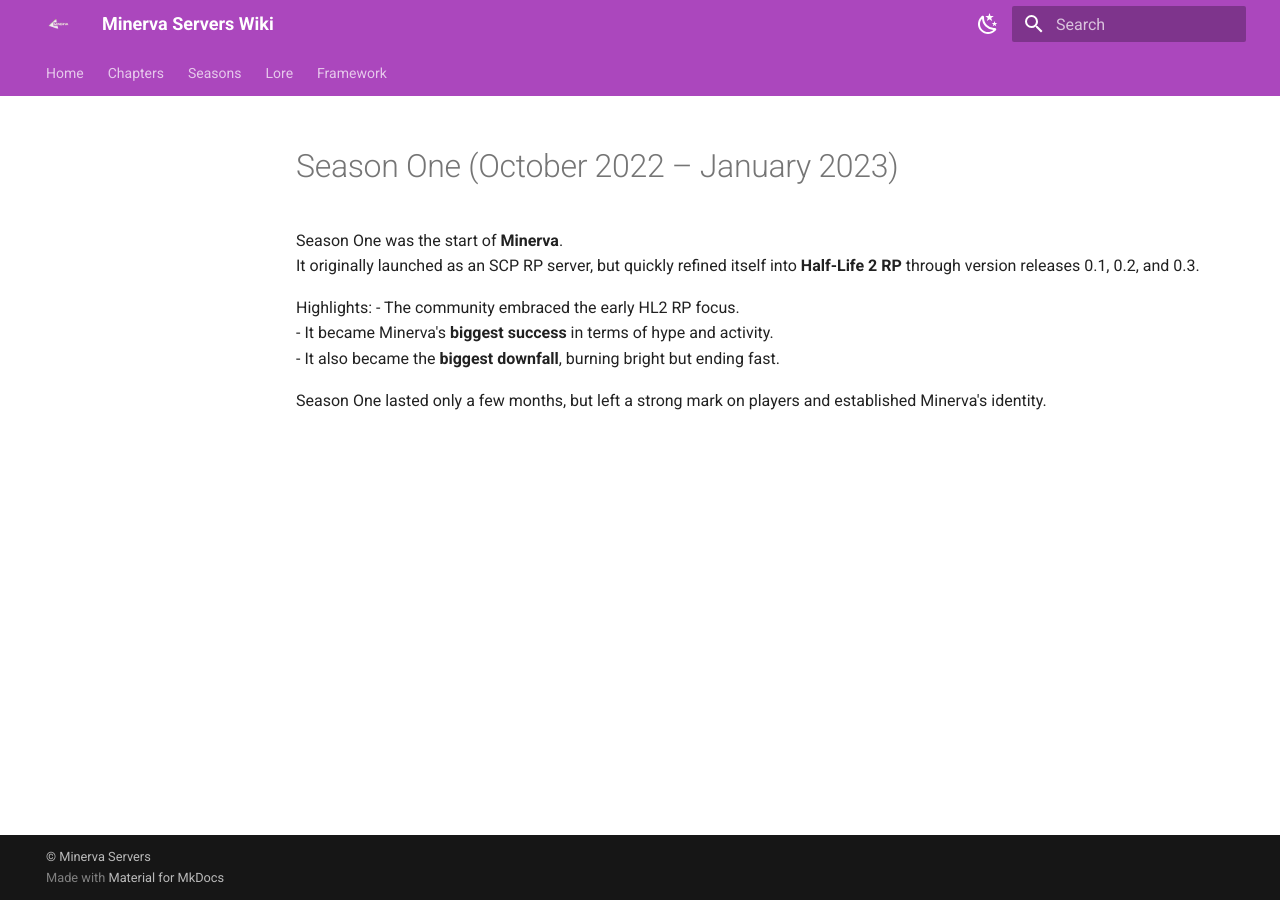
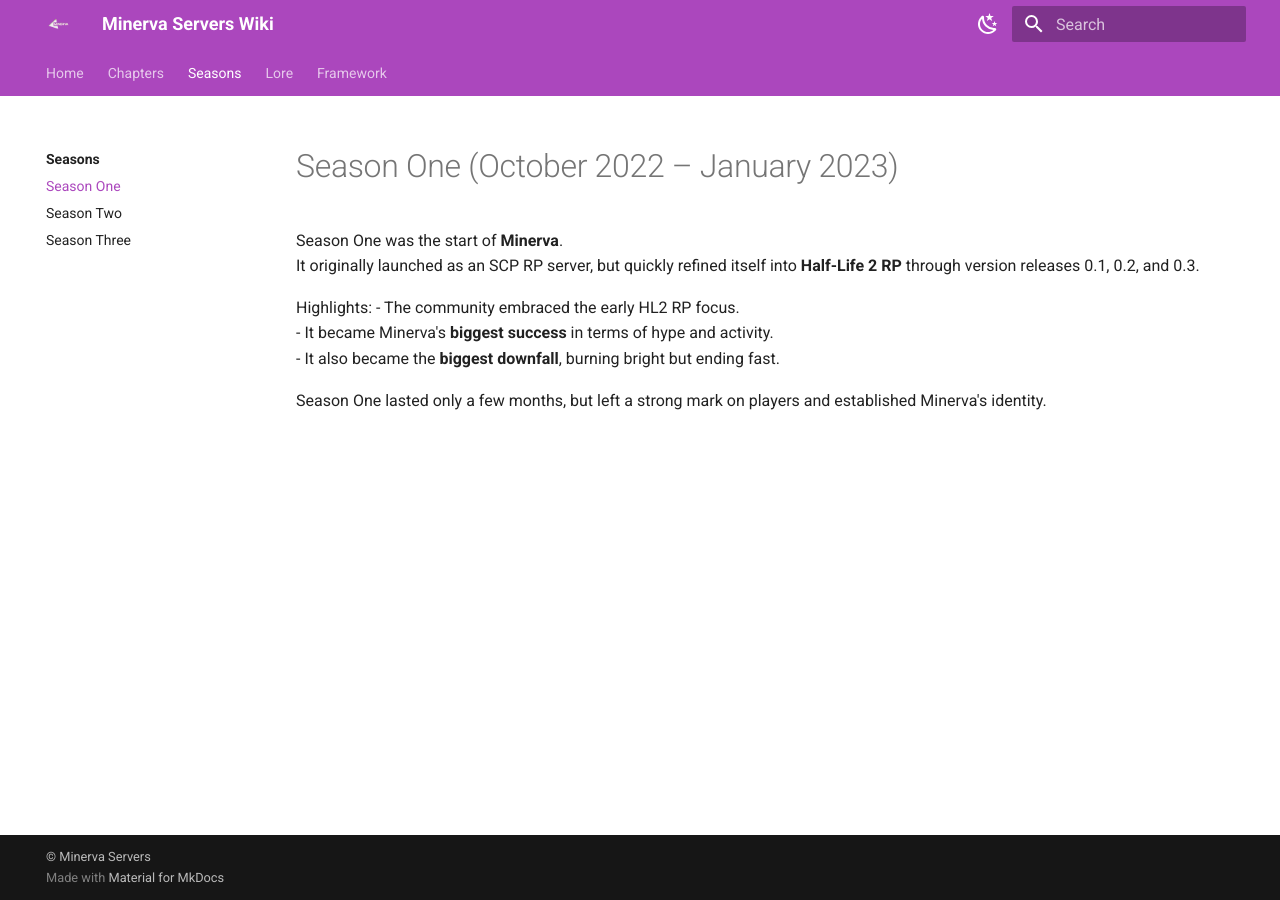
Before and after one commit to Minerva-Servers/wiki, an MkDocs documentation site: the page built from docs/seasons/season1.md, in a window 1280 px wide. Built offline with MkDocs 1.6.1 and Material for MkDocs 9.7.7, drawn with Linux system fonts in a browser that asks for light colours; part of the change alters nothing that is shown.

Commit message:
Fix navigation paths in mkdocs.yml to remove 'docs/' prefix for proper linking

```diff
--- a/mkdocs.yml
+++ b/mkdocs.yml
@@ -75,21 +75,21 @@ markdown_extensions:
       emoji_generator: !!python/name:materialx.emoji.to_svg
 
 nav:
-  - Home: docs/index.md
+  - Home: index.md
   - Chapters:
-      - Overview: docs/chapters/index.md
-      - Chapter One: docs/chapters/chapter1.md
-      - Chapter Two: docs/chapters/chapter2.md
-      - Chapter Three: docs/chapters/chapter3.md
+      - Overview: chapters/index.md
+      - Chapter One: chapters/chapter1.md
+      - Chapter Two: chapters/chapter2.md
+      - Chapter Three: chapters/chapter3.md
   - Seasons:
-      - Overview: docs/seasons/index.md
-      - Season One: docs/seasons/season1.md
-      - Season Two: docs/seasons/season2.md
-      - Season Three: docs/seasons/season3.md
+      - Overview: seasons/index.md
+      - Season One: seasons/season1.md
+      - Season Two: seasons/season2.md
+      - Season Three: seasons/season3.md
   - Lore:
-      - Timeline: docs/lore/timeline.md
-      - Factions: docs/lore/factions.md
+      - Timeline: lore/timeline.md
+      - Factions: lore/factions.md
   - Framework:
-      - Overview: docs/framework/index.md
-      - Parallax: docs/framework/parallax.md
-      - Gamemaster System: docs/framework/gamemaster.md
+      - Overview: framework/index.md
+      - Parallax: framework/parallax.md
+      - Gamemaster System: framework/gamemaster.md
```
